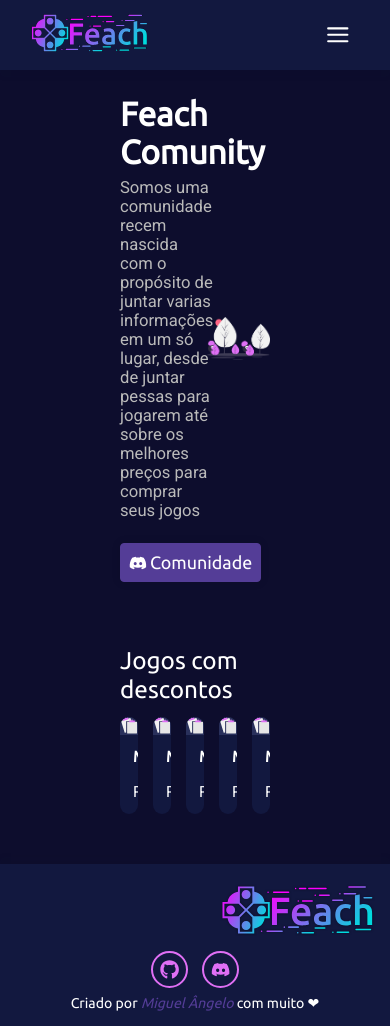
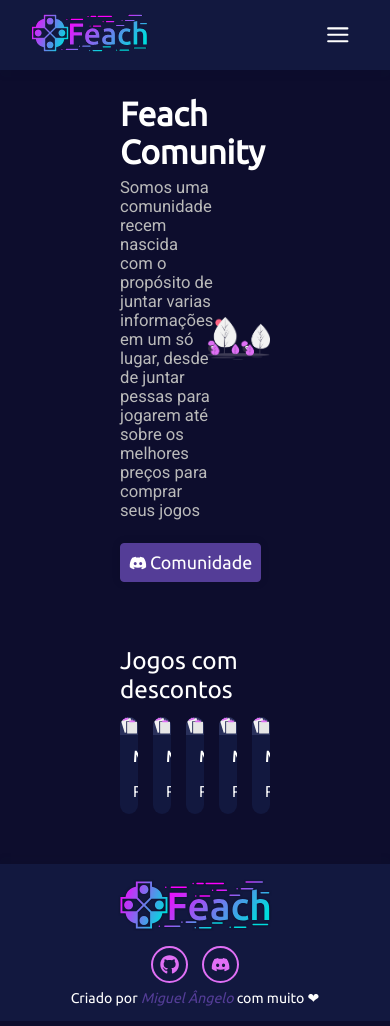
Before and after one commit to miguel5g/feach-web, a Next.js app: page / in a window 390 px wide. Built offline with nearby package versions, Linux system fonts and the light colour scheme; no server answers.

Commit message:
Adicionado responsividade para o Footer

```diff
--- a/src/components/Footer/styles.ts
+++ b/src/components/Footer/styles.ts
@@ -31,7 +31,8 @@ export const Logo = styled.img`
   height: 52px;
 
   @media (max-width: 768px) {
-    margin-right: 0;
+    margin: 0;
+    margin-bottom: 5px;
   }
 `;
 
@@ -47,7 +48,7 @@ export const Creator = styled.span`
     font-style: italic;
   }
 
-  @media (max-width: 1000px) {
+  @media (max-width: 900px) {
     margin: 0 auto;
     margin-top: 7px;
   }
```
